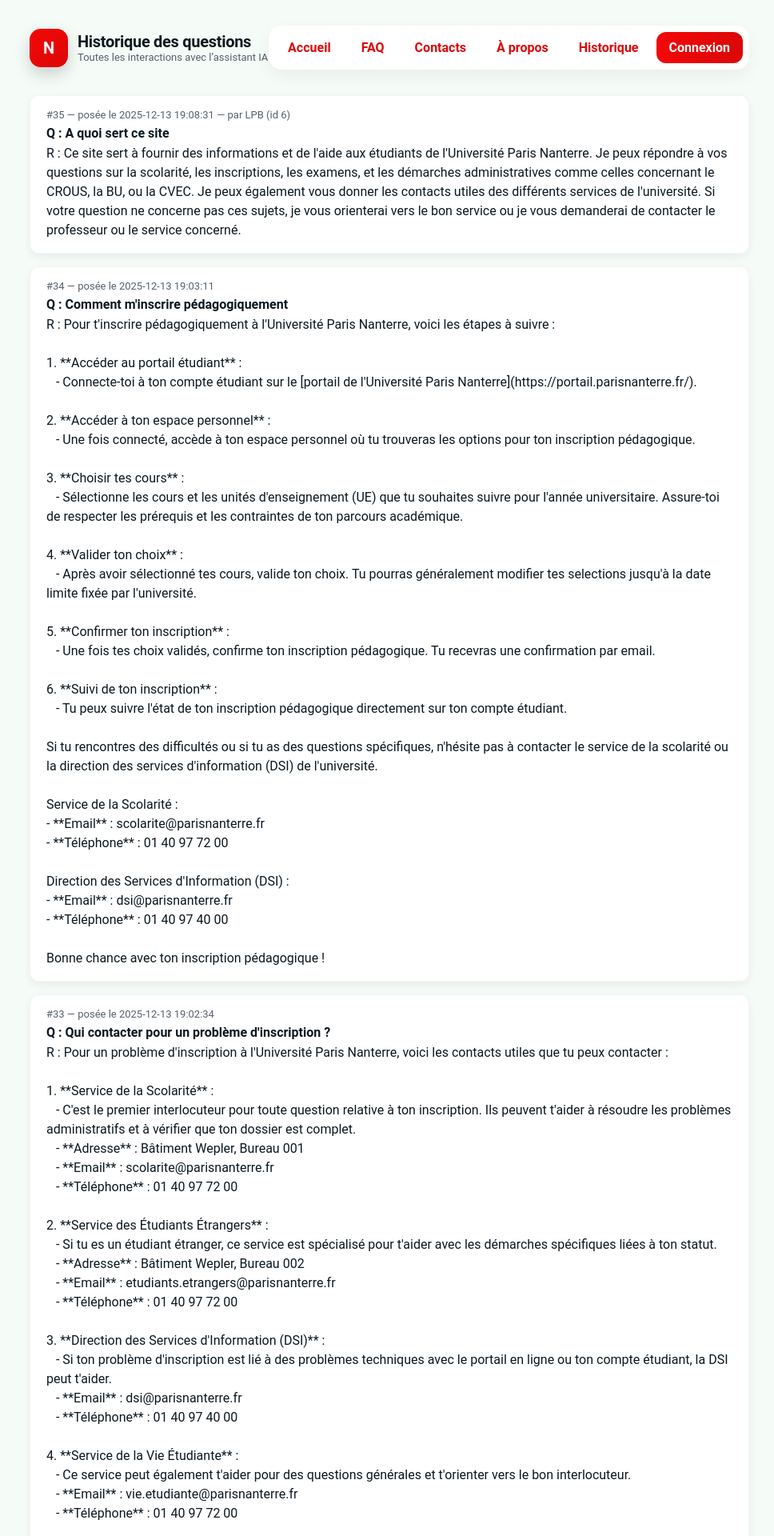
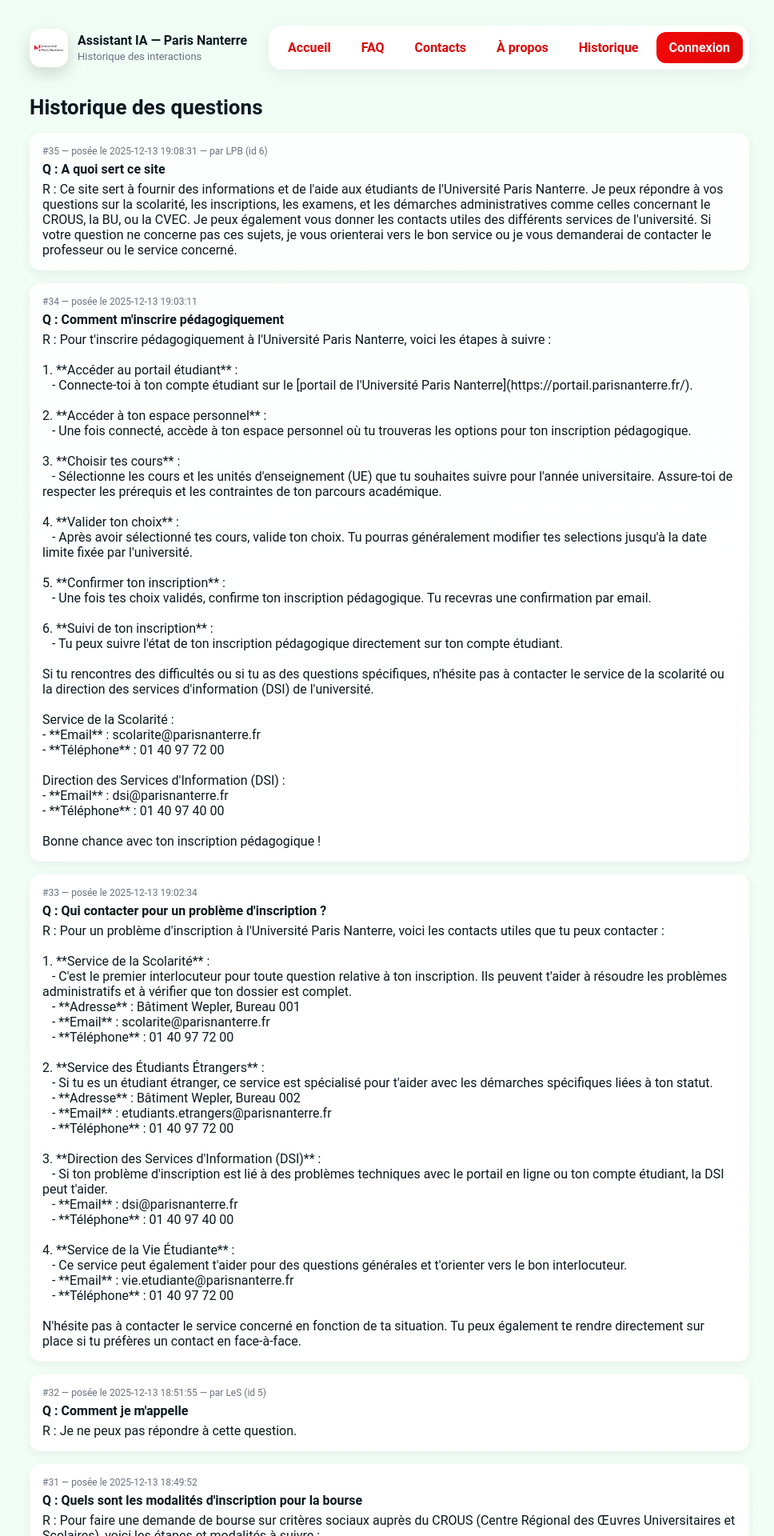
Before and after one commit to MoiToiLuii/AuroreBor-ale, a Flask app: page /history in a window 1280 px wide. Shown: the top 1920 px of the page at 80% size, without its empty margins (153-1121 px from the left). Run offline with Flask 3, Linux system fonts and the light colour scheme; data comes from the database, SQL or seed files in the repository.

Commit message:
history.html

```diff
--- a/AuroreBor-ale-main/templates/history.html
+++ b/AuroreBor-ale-main/templates/history.html
@@ -2,20 +2,15 @@
 <html lang="fr">
 <head>
   <meta charset="utf-8" />
-  <meta name="viewport" content="width=device-width,initial-scale=1" />
+  <meta name="viewport" content="width=device-width, initial-scale=1" />
   <title>Historique — Assistant IA Nanterre</title>
 
   <style>
     :root{
-      --bg:#f5fbf7;
-      --card:rgba(255,255,255,0.95);
-      --nav-bg:white;
-      --muted:#55606d;
       --accent:#f30808;
       --accent-2:#dc0707;
-      --radius:12px;
-      --shadow-soft:0 8px 20px rgba(0,0,0,0.05);
-      --shadow-card:0 4px 12px rgba(0,0,0,0.06);
+      --muted:#6b7280;
+      --card:rgba(255,255,255,0.9);
       font-family:Roboto, Inter, system-ui, sans-serif;
     }
 
@@ -24,10 +19,10 @@
     body{
       margin:0;
       padding:32px 16px;
-      background:var(--bg);
-      color:#0b1820;
+      background:linear-gradient(180deg,#f0fdf4 0%,#f9fffd 70%);
       display:flex;
       justify-content:center;
+      color:#0b1820;
     }
 
     .container{
@@ -35,10 +30,11 @@
       max-width:900px;
     }
 
+    /* ===== HEADER ===== */
     header{
       display:flex;
+      justify-content:space-between;
       align-items:center;
-      justify-content:space-between;
       margin-bottom:32px;
     }
 
@@ -51,33 +47,37 @@
     .logo{
       width:48px;
       height:48px;
-      background:linear-gradient(145deg, var(--accent), var(--accent-2));
+      background:white;
       border-radius:14px;
       display:flex;
+      align-items:center;
       justify-content:center;
-      align-items:center;
-      color:white;
-      font-size:20px;
-      font-weight:600;
-      box-shadow:0 8px 20px rgba(0,0,0,0.18);
+      box-shadow:0 8px 20px rgba(0,0,0,0.15);
     }
 
-    /* ===== NAVIGATION ===== */
+    .logo img{
+      width:100%;
+      height:100%;
+      object-fit:contain;
+      padding:6px;
+    }
+
+    /* ===== NAV BAR ===== */
     nav{
-      background:var(--nav-bg);
+      background:white;
       padding:8px;
       border-radius:16px;
-      box-shadow:var(--shadow-soft);
       display:flex;
       gap:6px;
+      box-shadow:0 6px 20px rgba(0,0,0,0.06);
     }
 
     nav a{
       text-decoration:none;
-      color:var(--accent-2);
-      font-weight:600;
       padding:10px 16px;
       border-radius:12px;
+      font-weight:600;
+      color:var(--accent-2);
       transition:.2s ease;
     }
 
@@ -85,48 +85,39 @@
       background:rgba(243,8,8,0.08);
     }
 
-    nav a.active{
+    /* seul Connexion est rouge */
+    nav a.login{
       background:linear-gradient(to right,var(--accent),var(--accent-2));
       color:white;
     }
 
+    /* ===== CONTENT ===== */
     h1{
       margin-top:0;
-      font-size:28px;
-      letter-spacing:-0.3px;
+      font-size:26px;
     }
 
     .item{
       background:var(--card);
-      border-radius:var(--radius);
-      padding:16px 20px;
+      border-radius:14px;
+      padding:16px;
       margin-bottom:16px;
-      box-shadow:var(--shadow-card);
-      border:1px solid rgba(0,0,0,0.04);
+      box-shadow:0 4px 14px rgba(0,0,0,0.06);
     }
 
     .meta{
-      font-size:13px;
+      font-size:12px;
       color:var(--muted);
       margin-bottom:6px;
     }
 
     .q{
-      font-weight:600;
-      margin-bottom:4px;
+      font-weight:700;
+      margin-bottom:6px;
     }
 
     .r{
       white-space:pre-wrap;
-      margin-top:4px;
-      line-height:1.5;
-    }
-
-    footer{
-      margin-top:32px;
-      text-align:center;
-      color:var(--muted);
-      font-size:14px;
     }
   </style>
 </head>
@@ -136,12 +127,15 @@
 
   <header>
     <div class="brand">
-        <div class="logo">N</div>
+      <div class="logo">
+        <img src="{{ url_for('static', filename='img/logo-nanterre.png') }}"
+             alt="Université Paris Nanterre">
+      </div>
       <div>
-          <h1 style="margin:0;font-size:20px">Historique des questions</h1>
-          <p style="margin:0;font-size:13px;color:var(--muted)">
-            Toutes les interactions avec l’assistant IA
-          </p>
+        <strong>Assistant IA — Paris Nanterre</strong><br>
+        <span style="font-size:13px;color:var(--muted)">
+          Historique des interactions
+        </span>
       </div>
     </div>
 
@@ -155,12 +149,13 @@
       {% if session.get("user_id") %}
         <a href="/logout">Déconnexion</a>
       {% else %}
-          <a href="/login" class="active">Connexion</a>
+        <a href="/login" class="login">Connexion</a>
       {% endif %}
     </nav>
   </header>
 
-    {% if interactions %}
+  <h1>Historique des questions</h1>
+
   {% for it in interactions %}
     <div class="item">
       <div class="meta">
@@ -169,17 +164,13 @@
           — par {{ it["username"] }} (id {{ it["user_id"] }})
         {% endif %}
       </div>
+
       <div class="q">Q : {{ it["question"] }}</div>
       <div class="r">R : {{ it["reponse"] }}</div>
     </div>
-      {% endfor %}
   {% else %}
     <p>Aucune interaction enregistrée pour le moment.</p>
-    {% endif %}
-
-    <footer>
-      © Projet étudiant — Université Paris Nanterre
-    </footer>
+  {% endfor %}
 
 </div>
 </body>
```
Lines whose indentation alone changed are shown as unchanged.
